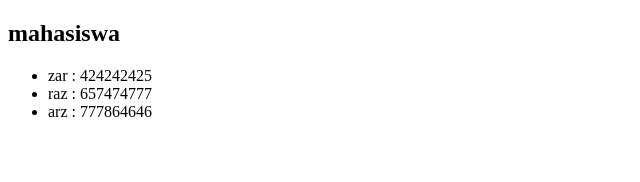
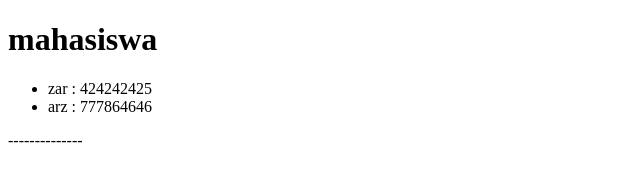
Before and after one commit to Resalfin/learn-git, a plain HTML site: page mahasiswa.html in a window 1280 px wide. Shown: the whole page, without its empty margins (0-640 px from the left). Drawn offline with Linux system fonts and the light colour scheme.

Commit message:
menghapus dan menambahkan teks baru di file maha dan dosen

```diff
--- a/mahasiswa.html
+++ b/mahasiswa.html
@@ -7,11 +7,11 @@
     <title>mahasiswa lah</title>
 </head>
 <body>
-    <h2>mahasiswa</h2>
+    <h1>mahasiswa</h1>
     <ul>
         <li>zar : 424242425</li>
-        <li>raz : 657474777</li>
         <li>arz : 777864646</li>
     </ul>
+    <p> -------------- </p>
 </body>
 </html>
```
Also changed, not shown: dosen.html (+2 -2 lines).
